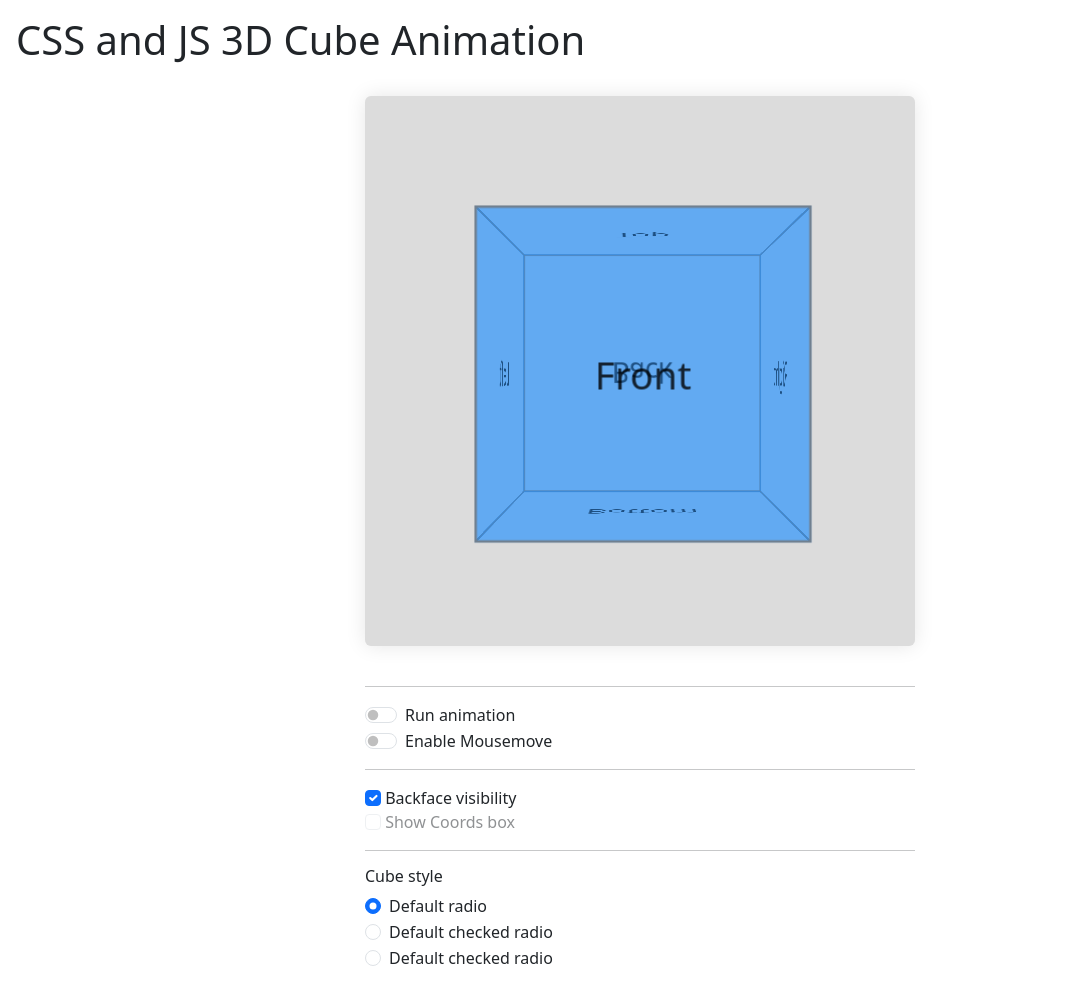
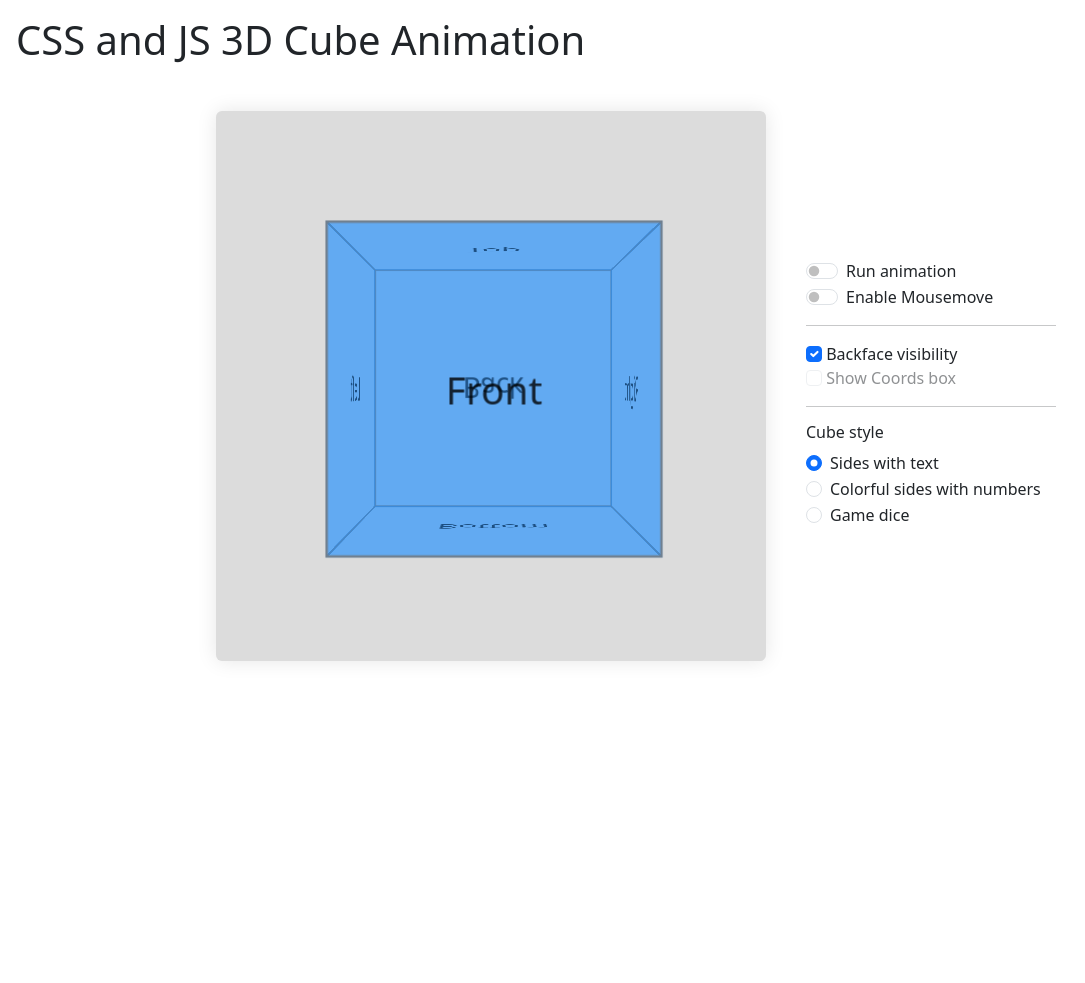
Before and after one commit to bernhard759/CSS_Cube_3d, a plain HTML site: page index.html in a window 1280 px wide. Shown: the whole page, without its empty margins (0-1085 px from the left). After the commit the page ends 800 px from the top, so only its background shows below. Drawn offline with nearby package versions, Linux system fonts and the light colour scheme.

Commit message:
flexbox layout

```diff
--- a/index.html
+++ b/index.html
@@ -13,14 +13,15 @@
     <link rel="stylesheet" href="styles/controls.css">
     <link rel="stylesheet" href="styles/cubeDisplay.css">
     <!-- Scripts -->
+    <script src="js/resizeObserver.js" defer></script>
     <script src="js/eventListeners.js" defer></script>
-    <script src="js/resizeObserver.js" defer></script>
 
 </head>
 
 <body>
     <h1>CSS and JS 3D Cube Animation</h1>
-    <br>
+    <!-- Flexbox -->
+    <div class="flexbox">
         <!-- Cube -->
         <div class="cube-div">
             <div class="cube-container">
@@ -119,7 +120,6 @@
             <div class="coords"><span></span></div>
         </div>
         <div class="form-controls">
-        <hr>
             <div class="form-check form-switch">
                 <input class="form-check-input" type="checkbox" id="animation-switch">
                 <label class="form-check-label" for="animation-switch">Run animation</label>
@@ -142,20 +142,21 @@
             <div class="form-check">
                 <input class="form-check-input" type="radio" name="radio-cube" id="option-text" checked>
                 <label class="form-check-label" for="option-text">
-                Default radio
+                    Sides with text
                 </label>
             </div>
             <div class="form-check">
                 <input class="form-check-input" type="radio" name="radio-cube" id="option-numbers">
                 <label class="form-check-label" for="option-numbers">
-                Default checked radio
+                    Colorful sides with numbers
                 </label>
             </div>
             <div class="form-check">
                 <input class="form-check-input" type="radio" name="radio-cube" id="option-dice">
                 <label class="form-check-label" for="option-dice">
-                Default checked radio
+                    Game dice
                 </label>
+            </div>
         </div>
     </div>
 
--- a/js/resizeObserver.js
+++ b/js/resizeObserver.js
@@ -1,7 +1,7 @@
 (function () {
 
     const cubeDiv = document.querySelector("div.cube-div");
-    const translateRatio = cubeDiv.getBoundingClientRect().width / 138;
+    const translateRatio = 550 / 138;
     console.log(translateRatio)
     /* Resize Observer object */
 
--- a/styles/basics.css
+++ b/styles/basics.css
@@ -10,12 +10,22 @@ div {
   box-sizing: content-box;
 }
 
+.flexbox {
+  margin: 2em;
+  display: flex;
+  flex-wrap: wrap;
+  height: 580px;
+  align-items: center;
+  justify-content: center;
+  gap: 2em;
+}
+
 .cube-div {
+  flex-grow: 1;
   position: relative;
   border-radius: 6px;
   box-shadow: 0 0 20px rgba(0, 0, 0, 0.1);
   background-color: gainsboro;
-  margin: auto;
   overflow: hidden;
   max-width: 550px;
   max-height: 550px;
--- a/styles/controls.css
+++ b/styles/controls.css
@@ -16,7 +16,6 @@ div.coords {
 /* Form controls */
 .form-controls {
   position: relative;
-  margin: auto;
   min-width: 250px;
   max-width: 550px;
   margin-top: 1rem;
```
Lines whose indentation alone changed are shown as unchanged.
